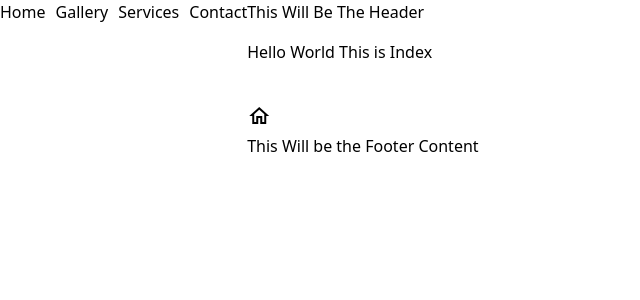
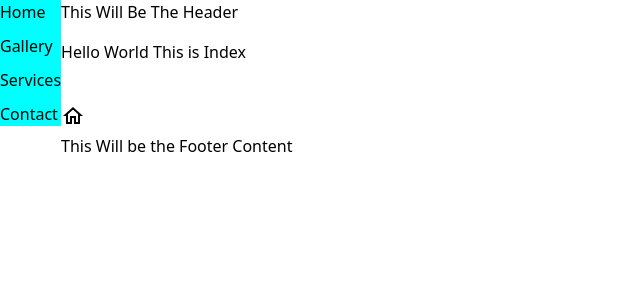
Before and after one commit to austinxewell/crysta-diane-photo-2.0, a Nuxt app: page / in a window 1280 px wide. Shown: the top 300 px of the page, without its empty margins (0-640 px from the left). Built offline with nearby package versions, Linux system fonts and the light colour scheme.

Commit message:
updated minor css for basic layout for sidebar

```diff
--- a/components/TheSidebar.vue
+++ b/components/TheSidebar.vue
@@ -12,7 +12,9 @@
 <style scoped>
 .nav-wrapper {
   display: flex;
+  flex-direction: column;
   gap: 10px;
+  background-color: aqua;
 }
 .nav-wrapper:hover {
   cursor: pointer;
--- a/pages/index.vue
+++ b/pages/index.vue
@@ -8,4 +8,4 @@
 
 <script setup></script>
 
-<style lang="scss" scoped></style>
+<style scoped></style>
```
